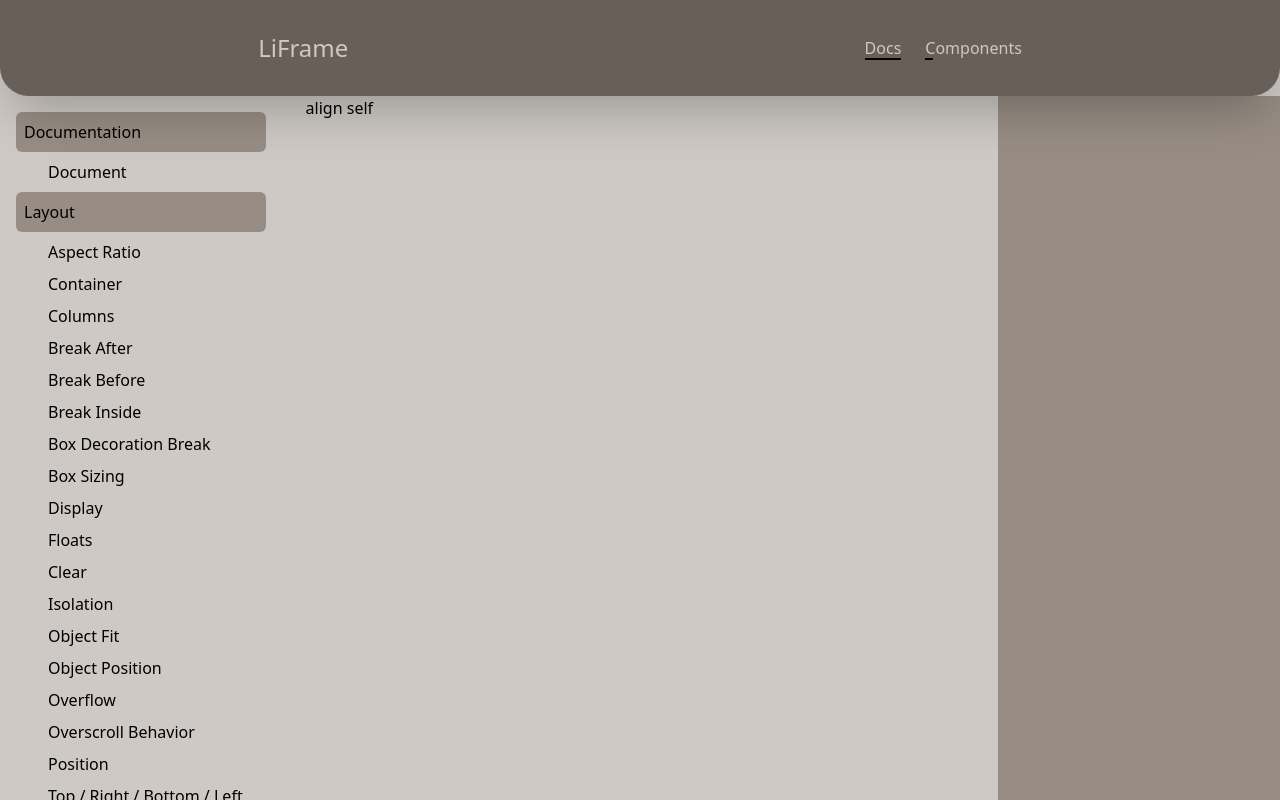
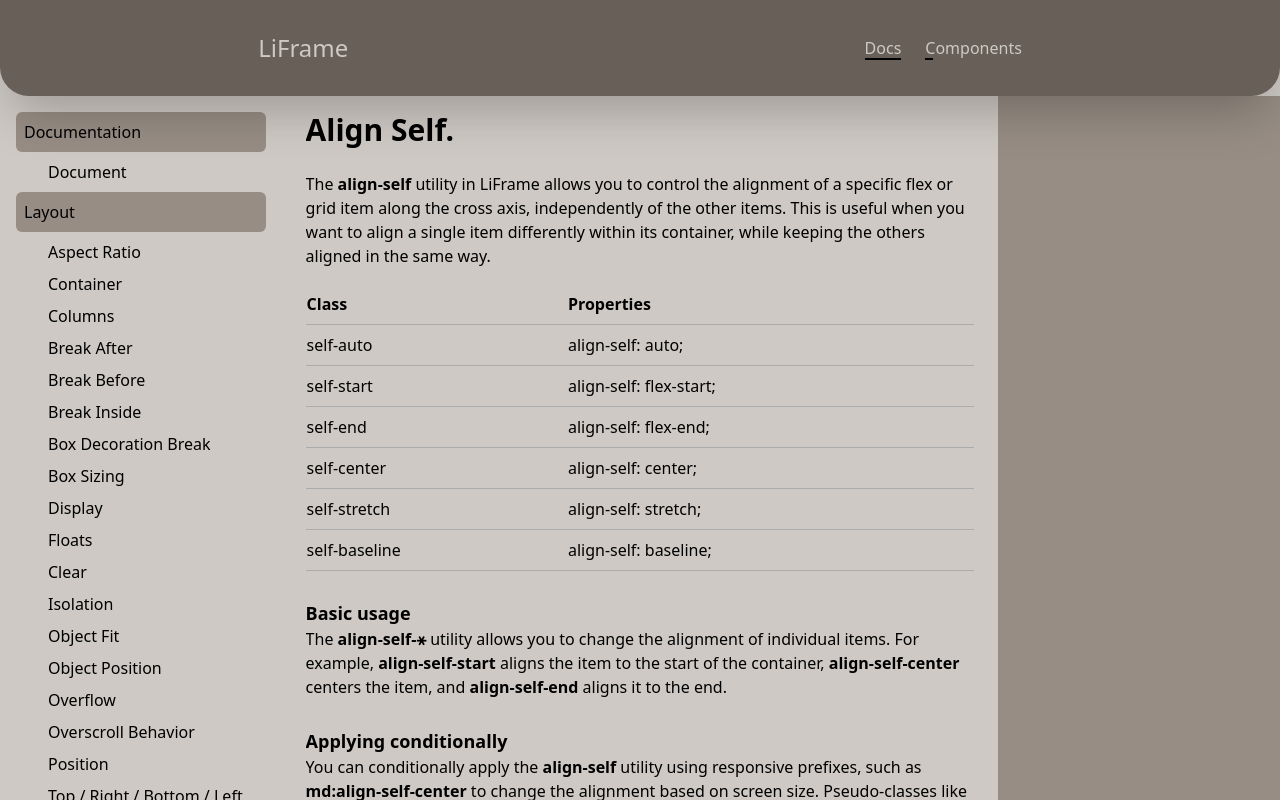
Before and after one commit to biswajitbesra/LiFrame, a React (Vite) app: page /docs/align-self in a window 1280 px wide. Built offline with nearby package versions, Linux system fonts and the light colour scheme.

Commit message:
Page Uploaded

```diff
--- a/src/components/Pages/Flex&Grid/AlignSelf.jsx
+++ b/src/components/Pages/Flex&Grid/AlignSelf.jsx
@@ -2,8 +2,56 @@
 
 function AlignSelf() {
     return (
-        <div>
-            align self
+        <div className='h-full overflow-scroll'>
+            <h1 className='text-3xl font-semibold mt-4 mb-6'>Align Self.</h1>
+            <p className='mb-4'>The <span className='font-semibold'>align-self</span> utility in LiFrame allows you to control the alignment of a specific flex or grid item along the cross axis, independently of the other items. This is useful when you want to align a single item differently within its container, while keeping the others aligned in the same way.</p>
+
+            <section className='mb-7'>
+                <table className='w-full'>
+                    <thead>
+                        <tr>
+                            <th className='text-left border-b border-[#ababab] py-2'> Class </th>
+                            <th className='text-left border-b border-[#ababab] py-2'> Properties </th>
+                        </tr>
+                    </thead>
+                    <tbody>
+                        <tr>
+                            <td class="border-b border-[#ababab] py-2">self-auto</td>
+                            <td class="border-b border-[#ababab] py-2">align-self: auto;</td>
+                        </tr>
+                        <tr>
+                            <td class="border-b border-[#ababab] py-2">self-start</td>
+                            <td class="border-b border-[#ababab] py-2">align-self: flex-start;</td>
+                        </tr>
+                        <tr>
+                            <td class="border-b border-[#ababab] py-2">self-end</td>
+                            <td class="border-b border-[#ababab] py-2">align-self: flex-end;</td>
+                        </tr>
+                        <tr>
+                            <td class="border-b border-[#ababab] py-2">self-center</td>
+                            <td class="border-b border-[#ababab] py-2">align-self: center;</td>
+                        </tr>
+                        <tr>
+                            <td class="border-b border-[#ababab] py-2">self-stretch</td>
+                            <td class="border-b border-[#ababab] py-2">align-self: stretch;</td>
+                        </tr>
+                        <tr>
+                            <td class="border-b border-[#ababab] py-2">self-baseline</td>
+                            <td class="border-b border-[#ababab] py-2">align-self: baseline;</td>
+                        </tr>
+                    </tbody>
+                </table>
+            </section>
+
+            <section className='mb-7'>
+                <h5 className='font-semibold text-lg'>Basic usage</h5>
+                <p className='mb-4'>The <span className='font-semibold'>align-self-&#9913;</span> utility allows you to change the alignment of individual items. For example, <span className='font-semibold'>align-self-start</span> aligns the item to the start of the container, <span className='font-semibold'>align-self-center</span> centers the item, and <span className='font-semibold'>align-self-end</span> aligns it to the end.</p>
+            </section>
+
+            <section className='mb-7'>
+                <h5 className='font-semibold text-lg'>Applying conditionally</h5>
+                <p className='mb-4'>You can conditionally apply the <span className='font-semibold'>align-self</span> utility using responsive prefixes, such as <span className='font-semibold'>md:align-self-center</span> to change the alignment based on screen size. Pseudo-classes like <span className='font-semibold'>hover</span> can also be used to dynamically adjust the item's alignment.</p>
+            </section>
         </div>
     )
 }
```
